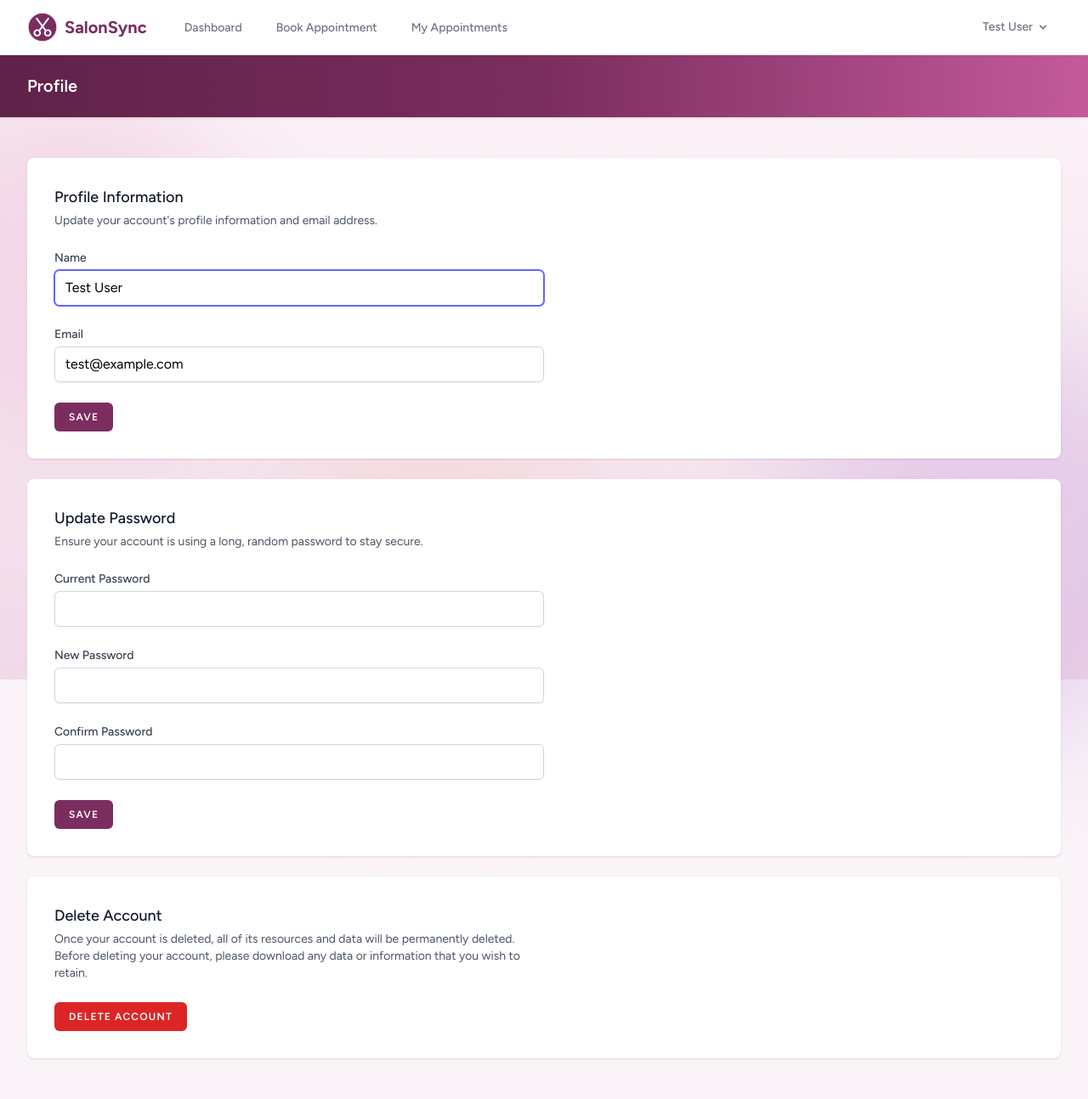
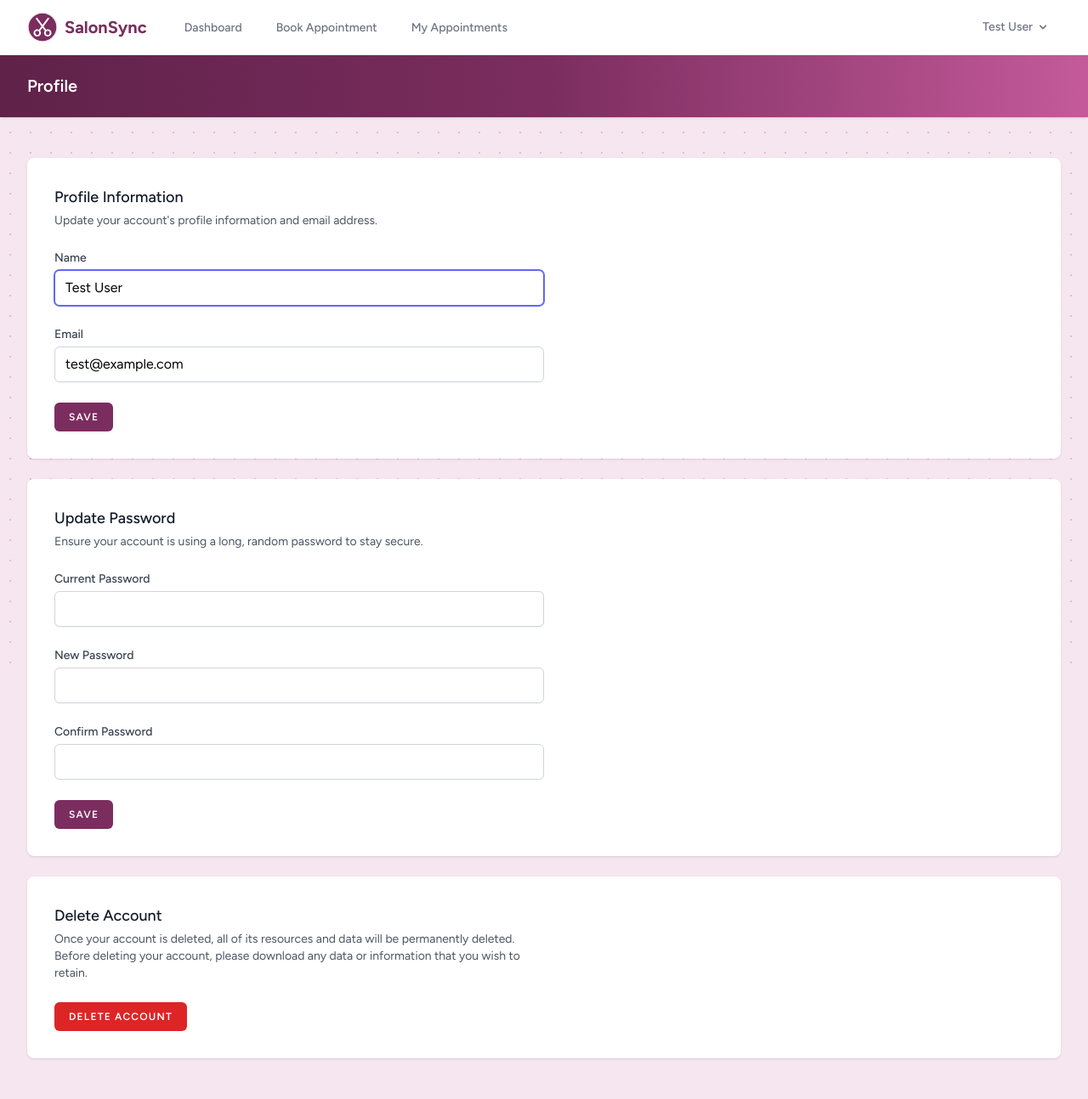
Before and after one commit to castillojennica7-max/ITE311_FINALPROJECT_3F3_Castillo_Jennica_, a Laravel app: page /profile in a window 1280 px wide. Shown: the whole page at 85% size. Run offline with Laravel 12, Linux system fonts and the light colour scheme; a user stored in the database is signed in; data comes from the database, SQL or seed files in the repository; style sheets or scripts are compiled from the project's sources.

Commit message:
Use the dotted pink landing page background on all portals

```diff
--- a/resources/views/layouts/app.blade.php
+++ b/resources/views/layouts/app.blade.php
@@ -15,15 +15,12 @@
         <!-- Scripts -->
         @vite(['resources/css/app.css', 'resources/js/app.js'])
     </head>
-    <body class="font-sans antialiased bg-[#faf3f8]">
+    <body class="font-sans antialiased bg-[#f6e6f0]">
 
         {{-- Background: malambot na gradient at mga malabong hugis --}}
-        <div class="fixed inset-0 -z-10 pointer-events-none" aria-hidden="true">
-            <div class="absolute inset-0 bg-gradient-to-b from-[#fdf6fa] via-[#f8e9f2] to-[#f1d9e8]"></div>
-            <div class="absolute top-24 -left-32 w-[26rem] h-[26rem] rounded-full bg-[#e9b8d4]/40 blur-3xl"></div>
-            <div class="absolute top-1/2 -right-32 w-[30rem] h-[30rem] rounded-full bg-[#c9a7e0]/35 blur-3xl"></div>
-            <div class="absolute -bottom-24 left-1/4 w-[24rem] h-[24rem] rounded-full bg-[#f4c2a8]/30 blur-3xl"></div>
-        </div>
+        {{-- Background: pink na may tuldok, kapareho ng landing page --}}
+<div class="fixed inset-0 -z-10 pointer-events-none" aria-hidden="true"
+     style="background-color: #f6e6f0; background-image: radial-gradient(#e2bcd3 1.3px, transparent 1.3px); background-size: 24px 24px;"></div>
 
         @php
             $role = auth()->check() ? auth()->user()->role : null;
--- a/resources/views/layouts/guest.blade.php
+++ b/resources/views/layouts/guest.blade.php
@@ -15,8 +15,9 @@
         <!-- Scripts -->
         @vite(['resources/css/app.css', 'resources/js/app.js'])
     </head>
-    <body class="font-sans text-gray-900 antialiased">
-        <div class="min-h-screen flex flex-col sm:justify-center items-center pt-6 sm:pt-0 bg-gradient-to-b from-[#fdf6fa] via-[#f8e9f2] to-[#f1d9e8]">
+    <body class="font-sans text-gray-900 antialiased bg-[#f6e6f0]">
+        <div class="min-h-screen flex flex-col sm:justify-center items-center pt-6 sm:pt-0"
+             style="background-color: #f6e6f0; background-image: radial-gradient(#e2bcd3 1.3px, transparent 1.3px); background-size: 24px 24px;">
             <div>
                 <a href="/" class="flex flex-col items-center">
                     <x-application-logo class="w-20 h-20" />
```
